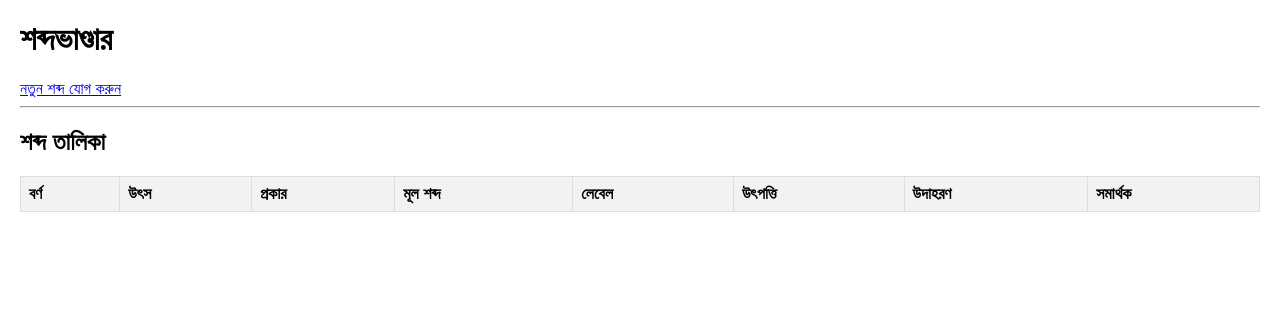
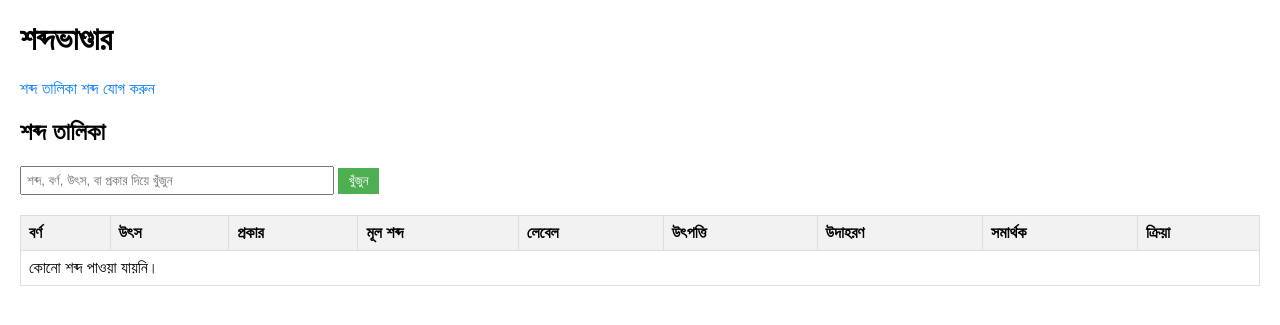
Before and after one commit to redoy-siddik/BANGLA_WORD_BANK46000, a Django app: page / in a window 1280 px wide. Shown: the top 325 px of the page. Run offline with Django 5.2, Linux system fonts and the light colour scheme; data that the repository does not hold is empty.

Commit message:
fix ui and added search

```diff
--- a/BongoVandar/BongoVandar/settings.py
+++ b/BongoVandar/BongoVandar/settings.py
@@ -11,7 +11,7 @@ https://docs.djangoproject.com/en/5.1/ref/settings/
 """
 
 from pathlib import Path
-
+import os
 # Build paths inside the project like this: BASE_DIR / 'subdir'.
 BASE_DIR = Path(__file__).resolve().parent.parent
 
@@ -122,7 +122,9 @@ USE_TZ = True
 # https://docs.djangoproject.com/en/5.1/howto/static-files/
 
 STATIC_URL = 'static/'
-
+STATICFILES_DIRS = [
+    BASE_DIR / "static",  # Where Django looks for static files (e.g., shabdabhandar/static/)
+]
 # Default primary key field type
 # https://docs.djangoproject.com/en/5.1/ref/settings/#default-auto-field
 
--- /dev/null
+++ b/BongoVandar/static/css/styles.css
@@ -0,0 +1,50 @@
+body {
+    font-family: Arial, sans-serif;
+    margin: 20px;
+}
+
+table {
+    border-collapse: collapse;
+    width: 100%;
+    margin-top: 20px;
+}
+
+th, td {
+    border: 1px solid #ddd;
+    padding: 8px;
+    text-align: left;
+}
+
+th {
+    background-color: #f2f2f2;
+}
+
+form {
+    margin-bottom: 20px;
+}
+
+input[type="text"] {
+    padding: 5px;
+    width: 300px;
+}
+
+button {
+    padding: 5px 10px;
+    background-color: #4CAF50;
+    color: white;
+    border: none;
+    cursor: pointer;
+}
+
+button:hover {
+    background-color: #45a049;
+}
+
+a {
+    color: #007BFF;
+    text-decoration: none;
+}
+
+a:hover {
+    text-decoration: underline;
+}
--- a/BongoVandar/vocabulary/templates/vocabulary/base.html
+++ b/BongoVandar/vocabulary/templates/vocabulary/base.html
@@ -1,18 +1,21 @@
 <!DOCTYPE html>
-<html>
+<html lang="bn">
 <head>
-    <title>শব্দভাণ্ডার</title>
-    <style>
-        body { font-family: Arial, sans-serif; margin: 20px; }
-        table { border-collapse: collapse; width: 100%; }
-        th, td { border: 1px solid #ddd; padding: 8px; text-align: left; }
-        th { background-color: #f2f2f2; }
-    </style>
+    <meta charset="UTF-8">
+    <title>{% block title %}শব্দভাণ্ডার{% endblock %}</title>
+    {% load static %}
+    <link rel="stylesheet" href="{% static 'css/styles.css' %}">
 </head>
 <body>
-    <h1>শব্দভাণ্ডার</h1>
-    <a href="{% url 'add_word' %}">নতুন শব্দ যোগ করুন</a>
-    <hr>
-    {% block content %}{% endblock %}
+    <header>
+        <h1>শব্দভাণ্ডার</h1>
+        <nav>
+            <a href="{% url 'word_list' %}">শব্দ তালিকা</a>
+            <a href="{% url 'add_word' %}">শব্দ যোগ করুন</a>
+        </nav>
+    </header>
+    <main>
+        {% block content %}{% endblock %}
+    </main>
 </body>
 </html>
--- a/BongoVandar/vocabulary/templates/vocabulary/word_list.html
+++ b/BongoVandar/vocabulary/templates/vocabulary/word_list.html
@@ -1,8 +1,19 @@
 {% extends 'vocabulary/base.html' %}
+
+{% block title %}শব্দ তালিকা{% endblock %}
 
 {% block content %}
 <h2>শব্দ তালিকা</h2>
+
+<!-- Search Form -->
+<form method="get" action="{% url 'word_list' %}">
+    <input type="text" name="q" placeholder="শব্দ, বর্ণ, উৎস, বা প্রকার দিয়ে খুঁজুন" value="{{ request.GET.q }}">
+    <button type="submit">খুঁজুন</button>
+</form>
+
+<!-- Word Table -->
 <table>
+    <thead>
         <tr>
             <th>বর্ণ</th>
             <th>উৎস</th>
@@ -12,18 +23,30 @@
             <th>উৎপত্তি</th>
             <th>উদাহরণ</th>
             <th>সমার্থক</th>
+            <th>ক্রিয়া</th>
         </tr>
+    </thead>
+    <tbody>
         {% for word in words %}
         <tr>
-        <td>{{ word.varna }}</td>
-        <td>{{ word.source }}</td>
-        <td>{{ word.type }}</td>
+            <td>{{ word.varna.varna_name }}</td>
+            <td>{{ word.source.source_name }}</td>
+            <td>{{ word.type.type_name }}</td>
             <td>{{ word.root_word }}</td>
             <td>{{ word.details.label }}</td>
             <td>{{ word.details.origin }}</td>
             <td>{{ word.details.example }}</td>
             <td>{{ word.details.synonyms|join:", " }}</td>
+            <td>
+                <a href="{% url 'update_word' word.id %}">সম্পাদনা</a> |
+                <a href="{% url 'delete_word' word.id %}" onclick="return confirm('আপনি কি নিশ্চিত এটি মুছতে চান?');">মুছুন</a>
+            </td>
+        </tr>
+        {% empty %}
+        <tr>
+            <td colspan="9">কোনো শব্দ পাওয়া যায়নি।</td>
         </tr>
         {% endfor %}
+    </tbody>
 </table>
 {% endblock %}
--- a/BongoVandar/vocabulary/urls.py
+++ b/BongoVandar/vocabulary/urls.py
@@ -4,4 +4,6 @@ from . import views
 urlpatterns = [
     path('', views.word_list, name='word_list'),
     path('add/', views.add_word, name='add_word'),
+    path('update/<int:word_id>/', views.update_word, name='update_word'),
+    path('delete/<int:word_id>/', views.delete_word, name='delete_word'),
 ]
--- a/BongoVandar/vocabulary/views.py
+++ b/BongoVandar/vocabulary/views.py
@@ -1,6 +1,23 @@
-from django.shortcuts import render, redirect
+from django.shortcuts import render, redirect, get_object_or_404
+from django.db.models import Q
+from .models import Word
 from .forms import WordForm
-from .models import Word
+
+def word_list(request):
+    query = request.GET.get('q', '')
+    if query:
+        words = Word.objects.filter(
+            Q(root_word__icontains=query) |
+            Q(varna__varna_name__icontains=query) |
+            Q(source__source_name__icontains=query) |
+            Q(type__type_name__icontains=query) |
+            Q(details__label__icontains=query) |
+            Q(details__origin__icontains=query) |
+            Q(details__example__icontains=query)
+        ).distinct()
+    else:
+        words = Word.objects.all()
+    return render(request, 'vocabulary/word_list.html', {'words': words})
 
 def add_word(request):
     if request.method == 'POST':
@@ -12,6 +29,20 @@ def add_word(request):
         form = WordForm()
     return render(request, 'vocabulary/add_word.html', {'form': form})
 
-def word_list(request):
-    words = Word.objects.all()
-    return render(request, 'vocabulary/word_list.html', {'words': words})
+def update_word(request, word_id):
+    word = get_object_or_404(Word, id=word_id)
+    if request.method == 'POST':
+        form = WordForm(request.POST, instance=word)
+        if form.is_valid():
+            form.save()
+            return redirect('word_list')
+    else:
+        form = WordForm(instance=word)
+    return render(request, 'vocabulary/update_word.html', {'form': form, 'word': word})
+
+def delete_word(request, word_id):
+    word = get_object_or_404(Word, id=word_id)
+    if request.method == 'POST':
+        word.delete()
+        return redirect('word_list')
+    return render(request, 'vocabulary/delete_word.html', {'word': word})
```
Also changed, not shown: BongoVandar/vocabulary/forms.py (+31 -7 lines), BongoVandar/vocabulary/templates/vocabulary/delete_word.html (added, +13 -0 lines), BongoVandar/vocabulary/templates/vocabulary/update_word.html (added, +13 -0 lines). Lines whose indentation alone changed are shown as unchanged.
